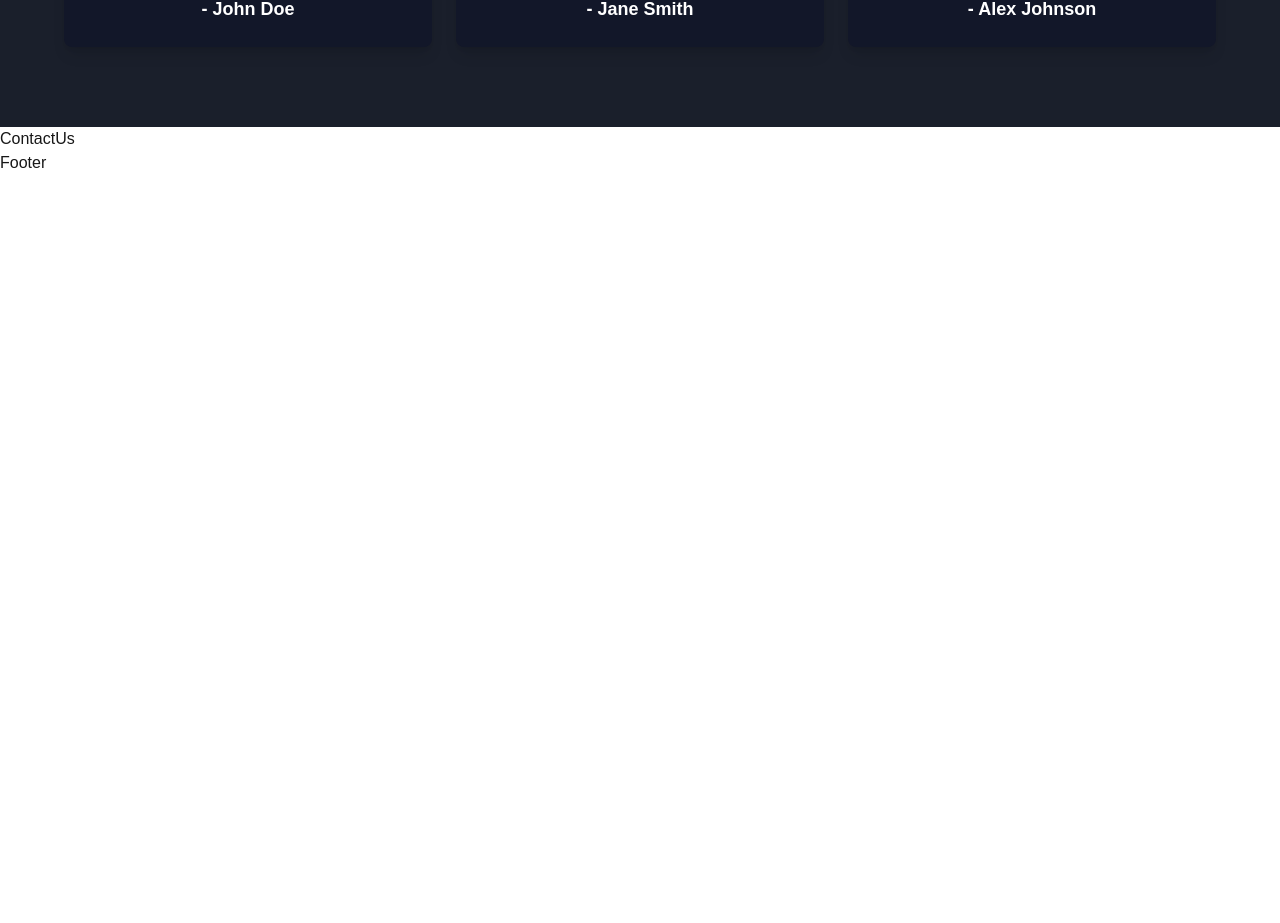
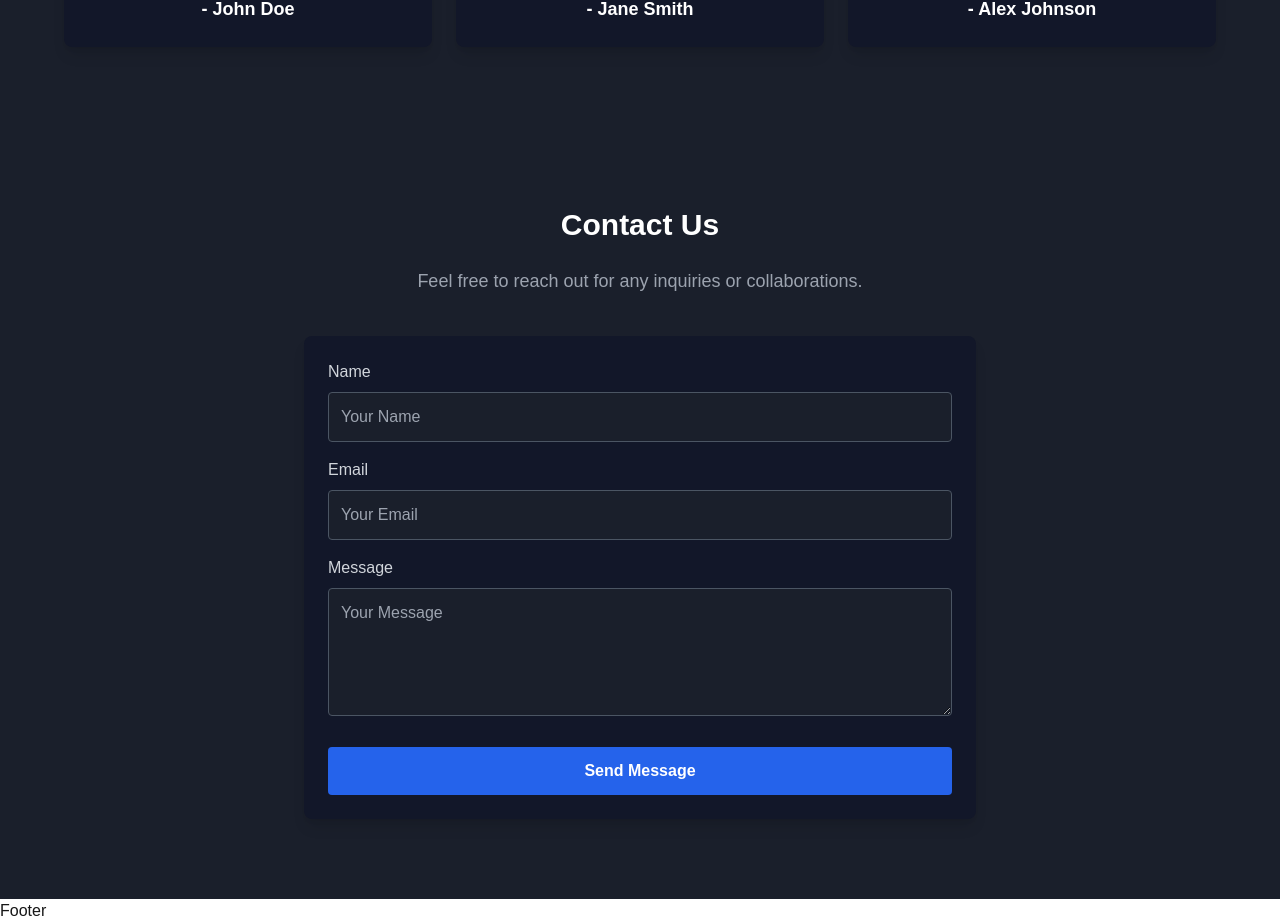
Before and after one commit to difhaels/portfolio-v4, a Next.js app: page / in a window 1280 px wide. Shown: the part 3394-4317 px from the top of the page. Before the commit the page ends 3569 px from the top, so only its background shows below. Built offline with nearby package versions, Linux system fonts and the light colour scheme.

Commit message:
contact template

```diff
--- a/src/components/ContactUs.jsx
+++ b/src/components/ContactUs.jsx
@@ -1,7 +1,33 @@
-import React from 'react'
-
 export default function ContactUs() {
   return (
-    <div>ContactUs</div>
-  )
+    <section className="py-20 bg-[#1A1F2B] text-white px-6">
+      <div className="max-w-6xl mx-auto text-center">
+        <h2 className="text-3xl font-bold mb-6">Contact Us</h2>
+        <p className="text-gray-400 text-lg leading-relaxed mb-10">
+          Feel free to reach out for any inquiries or collaborations.
+        </p>
+
+        <form className="max-w-2xl mx-auto bg-[#121729] p-6 rounded-lg shadow-lg text-left">
+          <div className="mb-4">
+            <label className="block text-gray-300 mb-2" htmlFor="name">Name</label>
+            <input id="name" type="text" className="w-full p-3 rounded bg-[#1A1F2B] border border-gray-600 text-white" placeholder="Your Name" />
+          </div>
+
+          <div className="mb-4">
+            <label className="block text-gray-300 mb-2" htmlFor="email">Email</label>
+            <input id="email" type="email" className="w-full p-3 rounded bg-[#1A1F2B] border border-gray-600 text-white" placeholder="Your Email" />
+          </div>
+
+          <div className="mb-6">
+            <label className="block text-gray-300 mb-2" htmlFor="message">Message</label>
+            <textarea id="message" className="w-full p-3 rounded bg-[#1A1F2B] border border-gray-600 text-white h-32" placeholder="Your Message"></textarea>
+          </div>
+
+          <button className="w-full bg-blue-600 hover:bg-blue-700 text-white py-3 rounded font-semibold">
+            Send Message
+          </button>
+        </form>
+      </div>
+    </section>
+  );
 }
```
